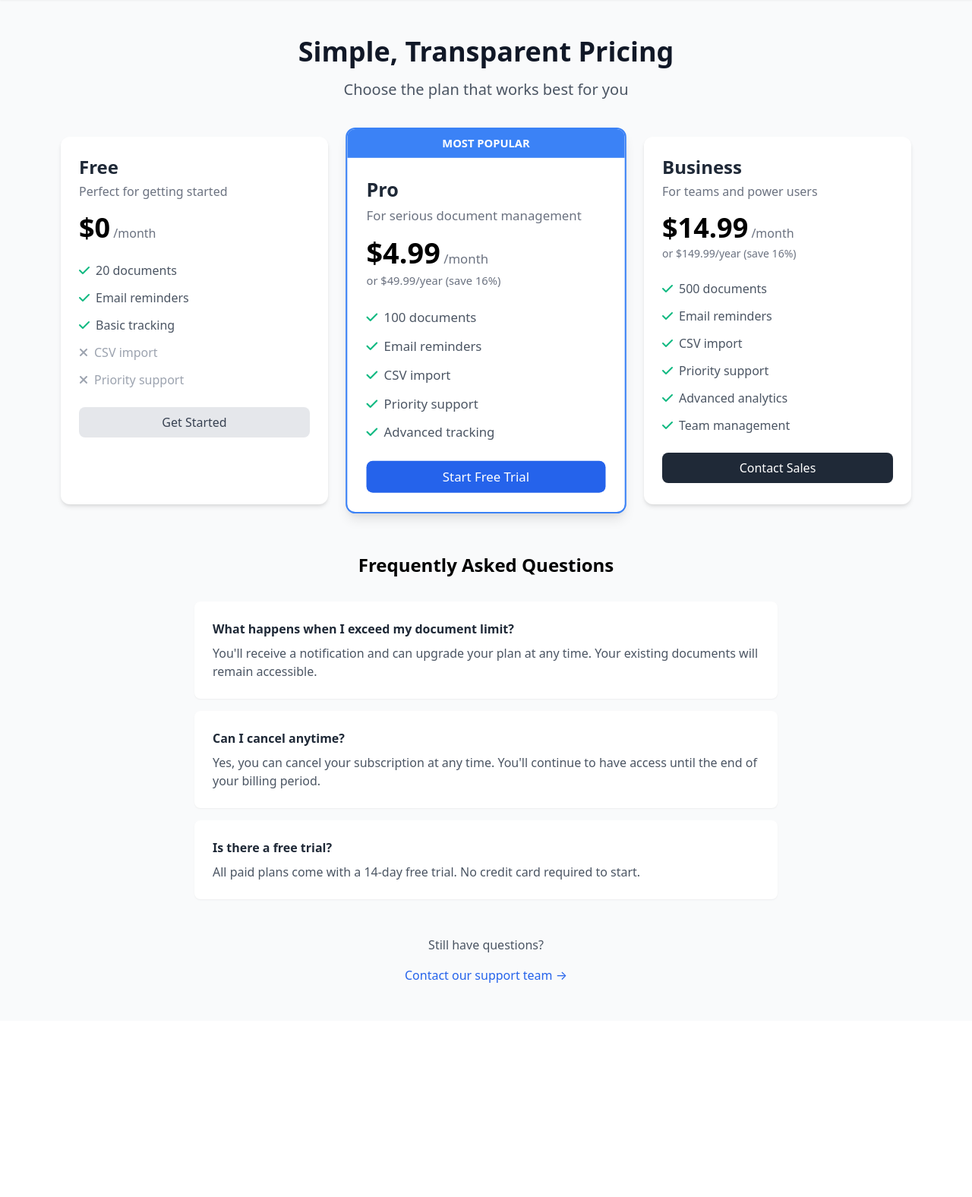
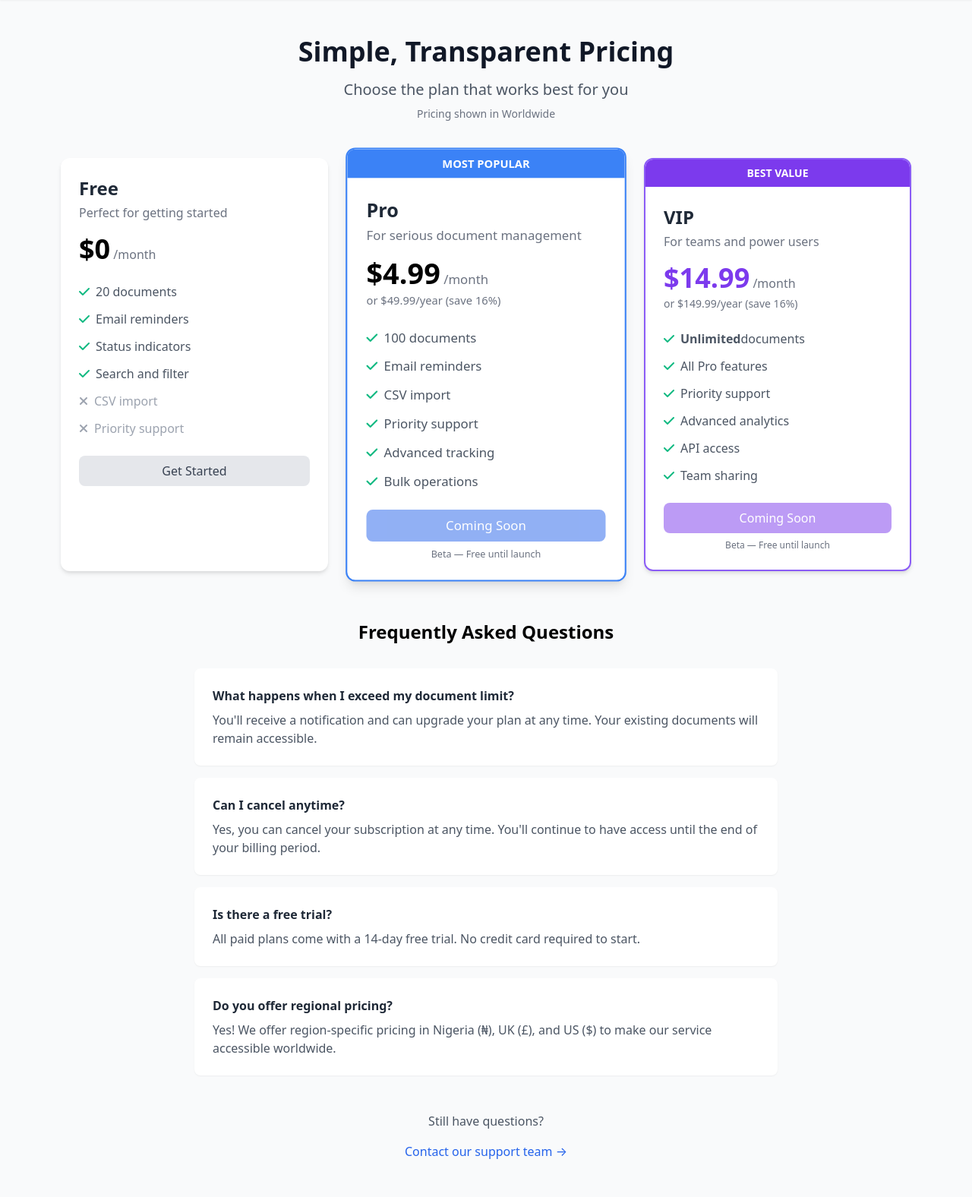
Before and after one commit to sedejordan/docTracker, a Flask app: page /pricing in a window 1280 px wide. Shown: the part 56-1632 px from the top of the page at 76% size. Before the commit the page ends 1350 px from the top, so only its background shows below. Run offline with Flask 3, Linux system fonts and the light colour scheme; some libraries are stand-ins or nearby versions.

Commit message:
pricing.html now has region based pricing

```diff
--- a/templates/pricing.html
+++ b/templates/pricing.html
@@ -4,6 +4,12 @@
     <title>Pricing - Fritt Tracker</title>
     <link href="https://cdn.jsdelivr.net/npm/tailwindcss@2.2.19/dist/tailwind.min.css" rel="stylesheet">
     <link rel="stylesheet" href="https://cdnjs.cloudflare.com/ajax/libs/font-awesome/6.4.0/css/all.min.css">
+    <style>
+        .bg-fritt { background-color: #2563eb; }
+        .border-fritt { border-color: #2563eb; }
+        .text-fritt { color: #2563eb; }
+        .hover\:bg-fritt-dark:hover { background-color: #1d4ed8; }
+    </style>
 </head>
 <body class="bg-gray-50">
     <!-- Navigation -->
@@ -21,6 +27,7 @@
     <div class="text-center py-12">
         <h1 class="text-4xl font-bold text-gray-900 mb-4">Simple, Transparent Pricing</h1>
         <p class="text-xl text-gray-600">Choose the plan that works best for you</p>
+        <p class="text-sm text-gray-500 mt-2">Pricing shown in {{ pricing.region_name }}</p>
     </div>
 
     <!-- Pricing Cards -->
@@ -32,7 +39,7 @@
                     <h2 class="text-2xl font-bold text-gray-800">Free</h2>
                     <p class="text-gray-500 mt-1">Perfect for getting started</p>
                     <div class="mt-4">
-                        <span class="text-4xl font-bold">$0</span>
+                        <span class="text-4xl font-bold">{{ pricing.currency }}0</span>
                         <span class="text-gray-500">/month</span>
                     </div>
                     <ul class="mt-6 space-y-3">
@@ -46,7 +53,11 @@
                         </li>
                         <li class="flex items-center text-gray-600">
                             <i class="fas fa-check text-green-500 mr-2"></i>
-                            Basic tracking
+                            Status indicators
+                        </li>
+                        <li class="flex items-center text-gray-600">
+                            <i class="fas fa-check text-green-500 mr-2"></i>
+                            Search and filter
                         </li>
                         <li class="flex items-center text-gray-400">
                             <i class="fas fa-times mr-2"></i>
@@ -68,9 +79,9 @@
                     <h2 class="text-2xl font-bold text-gray-800">Pro</h2>
                     <p class="text-gray-500 mt-1">For serious document management</p>
                     <div class="mt-4">
-                        <span class="text-4xl font-bold">$4.99</span>
+                        <span class="text-4xl font-bold">{{ pricing.currency }}{{ pricing.monthly }}</span>
                         <span class="text-gray-500">/month</span>
-                        <p class="text-sm text-gray-500 mt-1">or $49.99/year (save 16%)</p>
+                        <p class="text-sm text-gray-500 mt-1">or {{ pricing.currency }}{{ pricing.yearly }}/year (save 16%)</p>
                     </div>
                     <ul class="mt-6 space-y-3">
                         <li class="flex items-center text-gray-600">
@@ -93,33 +104,37 @@
                             <i class="fas fa-check text-green-500 mr-2"></i>
                             Advanced tracking
                         </li>
+                        <li class="flex items-center text-gray-600">
+                            <i class="fas fa-check text-green-500 mr-2"></i>
+                            Bulk operations
+                        </li>
                     </ul>
-                    <a href="{{ url_for('register') }}" class="block mt-6 text-center bg-blue-600 text-white py-2 rounded-lg hover:bg-blue-700 transition">Start Free Trial</a>
+                    <button class="block w-full mt-6 text-center bg-blue-600 text-white py-2 rounded-lg hover:bg-blue-700 transition opacity-50 cursor-not-allowed" disabled>
+                        Coming Soon
+                    </button>
+                    <p class="text-xs text-gray-500 text-center mt-2">Beta — Free until launch</p>
                 </div>
             </div>
 
-            <!-- Business Plan -->
-            <div class="bg-white rounded-xl shadow-md overflow-hidden hover:shadow-lg transition">
+            <!-- VIP Plan -->
+            <div class="bg-white rounded-xl shadow-md overflow-hidden hover:shadow-lg transition border-2 border-purple-500">
+                <div class="bg-purple-600 text-white text-center py-2 text-sm font-semibold">BEST VALUE</div>
                 <div class="p-6">
-                    <h2 class="text-2xl font-bold text-gray-800">Business</h2>
+                    <h2 class="text-2xl font-bold text-gray-800">VIP</h2>
                     <p class="text-gray-500 mt-1">For teams and power users</p>
                     <div class="mt-4">
-                        <span class="text-4xl font-bold">$14.99</span>
+                        <span class="text-4xl font-bold text-purple-600">{{ pricing.currency }}{{ pricing.vip_monthly or '14.99' }}</span>
                         <span class="text-gray-500">/month</span>
-                        <p class="text-sm text-gray-500 mt-1">or $149.99/year (save 16%)</p>
+                        <p class="text-sm text-gray-500 mt-1">or {{ pricing.currency }}{{ pricing.vip_yearly or '149.99' }}/year (save 16%)</p>
                     </div>
                     <ul class="mt-6 space-y-3">
                         <li class="flex items-center text-gray-600">
                             <i class="fas fa-check text-green-500 mr-2"></i>
-                            500 documents
+                            <strong>Unlimited</strong> documents
                         </li>
                         <li class="flex items-center text-gray-600">
                             <i class="fas fa-check text-green-500 mr-2"></i>
-                            Email reminders
-                        </li>
-                        <li class="flex items-center text-gray-600">
-                            <i class="fas fa-check text-green-500 mr-2"></i>
-                            CSV import
+                            All Pro features
                         </li>
                         <li class="flex items-center text-gray-600">
                             <i class="fas fa-check text-green-500 mr-2"></i>
@@ -131,10 +146,17 @@
                         </li>
                         <li class="flex items-center text-gray-600">
                             <i class="fas fa-check text-green-500 mr-2"></i>
-                            Team management
+                            API access
+                        </li>
+                        <li class="flex items-center text-gray-600">
+                            <i class="fas fa-check text-green-500 mr-2"></i>
+                            Team sharing
                         </li>
                     </ul>
-                    <a href="{{ url_for('register') }}" class="block mt-6 text-center bg-gray-800 text-white py-2 rounded-lg hover:bg-gray-900 transition">Contact Sales</a>
+                    <button class="block w-full mt-6 text-center bg-purple-600 text-white py-2 rounded-lg hover:bg-purple-700 transition opacity-50 cursor-not-allowed" disabled>
+                        Coming Soon
+                    </button>
+                    <p class="text-xs text-gray-500 text-center mt-2">Beta — Free until launch</p>
                 </div>
             </div>
         </div>
@@ -155,6 +177,10 @@
                     <h3 class="font-semibold text-gray-800">Is there a free trial?</h3>
                     <p class="text-gray-600 mt-2">All paid plans come with a 14-day free trial. No credit card required to start.</p>
                 </div>
+                <div class="bg-white rounded-lg p-6 shadow-sm">
+                    <h3 class="font-semibold text-gray-800">Do you offer regional pricing?</h3>
+                    <p class="text-gray-600 mt-2">Yes! We offer region-specific pricing in Nigeria (₦), UK (£), and US ($) to make our service accessible worldwide.</p>
+                </div>
             </div>
         </div>
 
```
